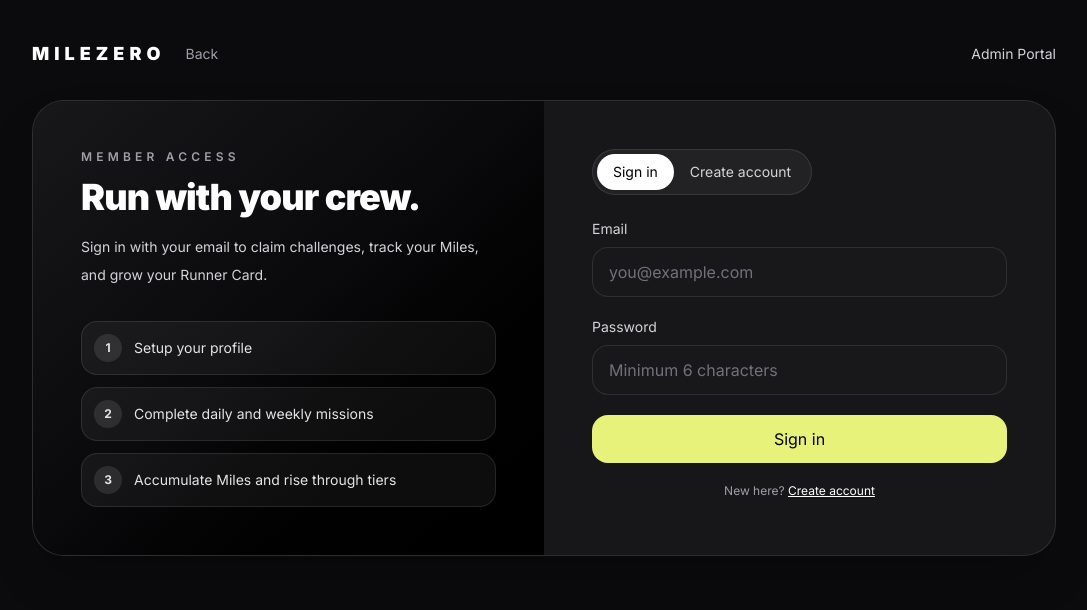
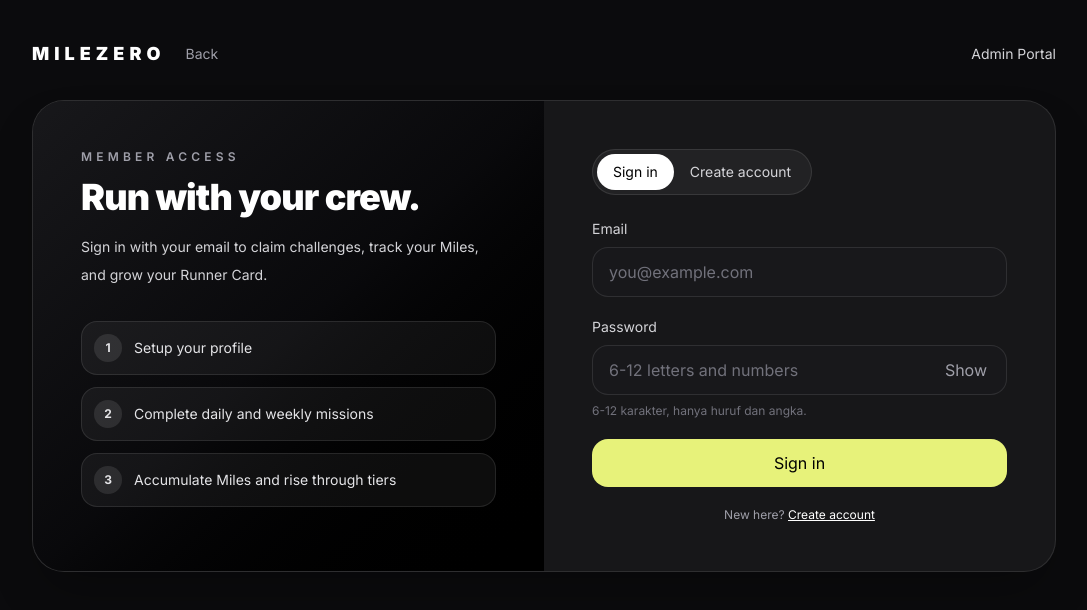
Before and after one commit to SamAscend/MILEZEROHQ, a Next.js app: page /login in a window 1280 px wide. Shown: the top 610 px of the page, without its empty margins (96-1183 px from the left). Built offline with nearby package versions, Linux system fonts and the light colour scheme; no server answers.

Commit message:
Improve email login password controls

```diff
--- a/app/admin/login/page.tsx
+++ b/app/admin/login/page.tsx
@@ -9,6 +9,7 @@ export default function AdminLoginPage() {
   const router = useRouter();
   const [email, setEmail] = useState("");
   const [password, setPassword] = useState("");
+  const [showPassword, setShowPassword] = useState(false);
   const [errorMessage, setErrorMessage] = useState("");
 
   const handleSubmit = async (event: React.FormEvent) => {
@@ -46,12 +47,28 @@ export default function AdminLoginPage() {
 
           <div>
             <label className="mb-2 block text-sm text-zinc-300">Password</label>
-            <input
-              type="password"
-              value={password}
-              onChange={(event) => setPassword(event.target.value)}
-              className="w-full rounded-2xl border border-white/10 bg-zinc-950 px-4 py-3 text-white outline-none"
-            />
+            <div className="relative">
+              <input
+                type={showPassword ? "text" : "password"}
+                value={password}
+                onChange={(event) => setPassword(event.target.value)}
+                minLength={6}
+                maxLength={12}
+                pattern="[A-Za-z0-9]{6,12}"
+                title="Password harus terdiri dari 6 sampai 12 huruf atau angka."
+                required
+                className="w-full rounded-2xl border border-white/10 bg-zinc-950 px-4 py-3 pr-16 text-white outline-none"
+              />
+              <button
+                type="button"
+                onClick={() => setShowPassword(!showPassword)}
+                aria-label={showPassword ? "Hide password" : "Show password"}
+                className="absolute right-3 top-1/2 -translate-y-1/2 rounded-lg px-2 py-1 text-sm text-zinc-400 hover:text-white"
+              >
+                {showPassword ? "Hide" : "Show"}
+              </button>
+            </div>
+            <p className="mt-2 text-xs text-zinc-500">6-12 karakter, hanya huruf dan angka.</p>
           </div>
 
           <button type="submit" className="block w-full rounded-2xl bg-[#e7f27a] px-4 py-3 text-center font-bold text-black">
--- a/app/login/page.tsx
+++ b/app/login/page.tsx
@@ -10,6 +10,7 @@ export default function LoginPage() {
   const [isSignUp, setIsSignUp] = useState(false);
   const [email, setEmail] = useState("");
   const [password, setPassword] = useState("");
+  const [showPassword, setShowPassword] = useState(false);
   const [errorMessage, setErrorMessage] = useState("");
   const [successMessage, setSuccessMessage] = useState("");
 
@@ -108,15 +109,29 @@ export default function LoginPage() {
 
               <div>
                 <label className="mb-2 block text-sm text-zinc-300">Password</label>
+                <div className="relative">
                   <input
-                  type="password"
+                    type={showPassword ? "text" : "password"}
                     value={password}
                     onChange={(event) => setPassword(event.target.value)}
-                  placeholder="Minimum 6 characters"
+                    placeholder="6-12 letters and numbers"
                     minLength={6}
+                    maxLength={12}
+                    pattern="[A-Za-z0-9]{6,12}"
+                    title="Password harus terdiri dari 6 sampai 12 huruf atau angka."
                     required
-                  className="w-full rounded-2xl border border-white/10 bg-zinc-900 px-4 py-3 text-white outline-none placeholder:text-zinc-500"
+                    className="w-full rounded-2xl border border-white/10 bg-zinc-900 px-4 py-3 pr-16 text-white outline-none placeholder:text-zinc-500"
                   />
+                  <button
+                    type="button"
+                    onClick={() => setShowPassword(!showPassword)}
+                    aria-label={showPassword ? "Hide password" : "Show password"}
+                    className="absolute right-3 top-1/2 -translate-y-1/2 rounded-lg px-2 py-1 text-sm text-zinc-400 hover:text-white"
+                  >
+                    {showPassword ? "Hide" : "Show"}
+                  </button>
+                </div>
+                <p className="mt-2 text-xs text-zinc-500">6-12 karakter, hanya huruf dan angka.</p>
               </div>
 
               <button type="submit" className="block w-full rounded-2xl bg-[#e7f27a] px-4 py-3 text-center font-bold text-black transition hover:bg-[#d9e35b]">
```
Lines whose indentation alone changed are shown as unchanged.
